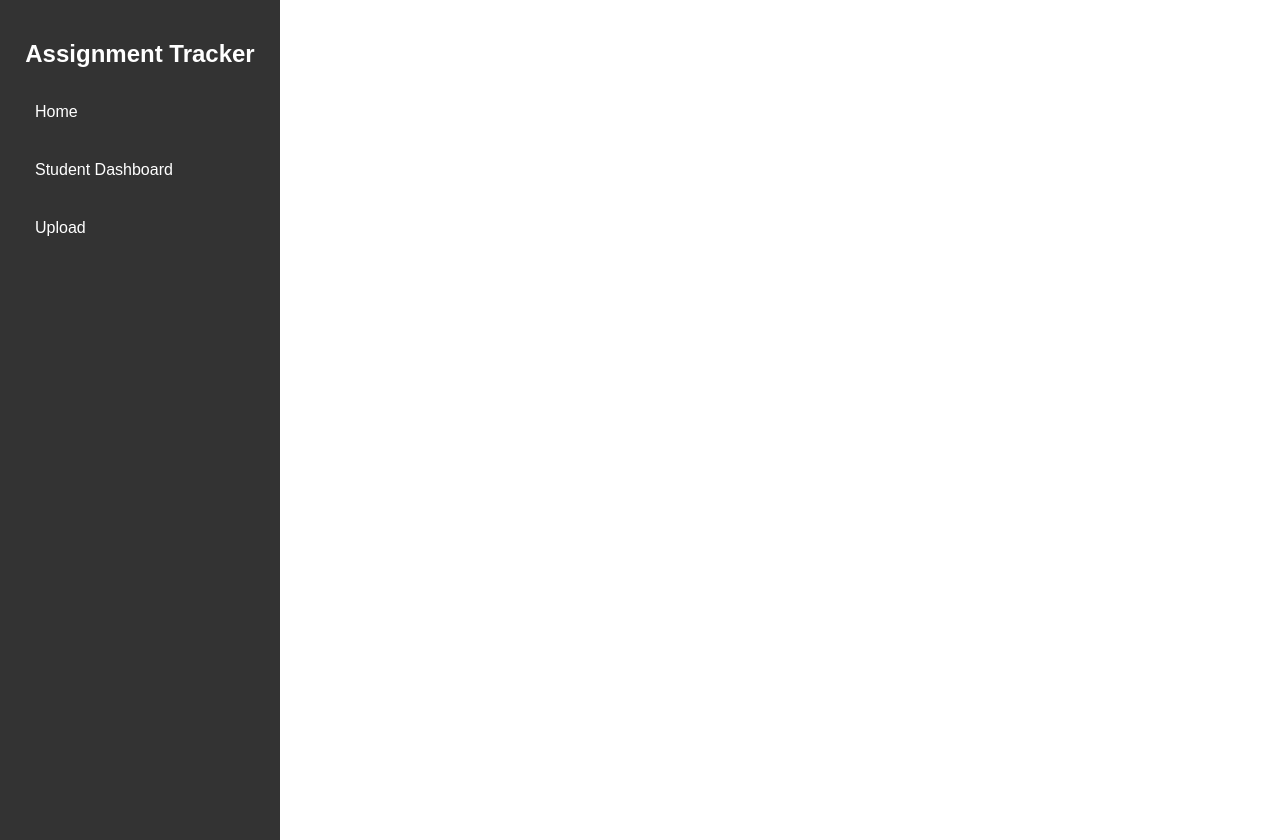
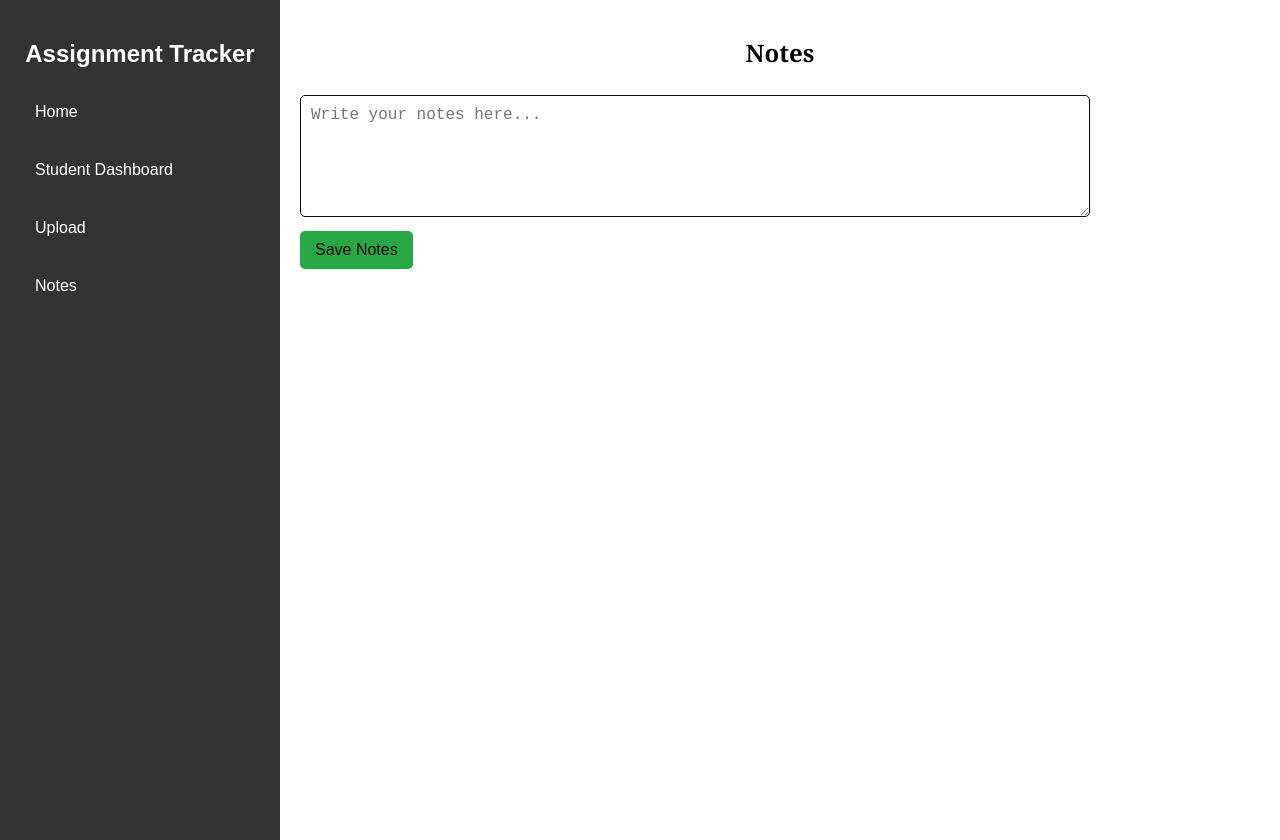
Before and after one commit to jahnvi09/website_demo, a React (Create React App) app: page /notes in a window 1280 px wide. Built offline with nearby package versions, Linux system fonts and the light colour scheme.

Commit message:
Fourth commit

```diff
--- a/src/App.js
+++ b/src/App.js
@@ -4,6 +4,7 @@ import Homej from './components/Homej';
 import LoginPage from './components/LoginPage';
 import Home from './components/Home';
 import Upload from './components/Upload';
+import Notes from './components/Notes';
 import Sidebar from './components/Sidebar';
 import RegistrationPage from './components/RegistrationPage';
 import ContactUs from './components/ContactUs';
@@ -31,6 +32,7 @@ function MainLayout() {
           <Route path="/login" element={<LoginPage />} />
           <Route path="/home" element={<Home />} />
           <Route path="/upload" element={<Upload />} />
+          <Route path="/notes" element={<Notes />} />
           <Route path="/register" element={<RegistrationPage />} />
           <Route path="/contact" element={<ContactUs />} />
 
--- a/src/components/ContactUs.css
+++ b/src/components/ContactUs.css
@@ -11,3 +11,45 @@
 li {
   margin: 10px 0;
 }
+
+textarea {
+  width: 80%;
+  height: 100px;
+  padding: 10px;
+  font-size: 16px;
+  border: 1px solid #100d0d;
+  border-radius: 5px;
+  margin-top: 10px;
+}
+
+button {
+  margin-top: 10px;
+  padding: 10px 15px;
+  font-size: 16px;
+  background-color: #28a745;
+  color: rgb(12, 11, 11);
+  border: none;
+  cursor: pointer;
+  border-radius: 5px;
+}
+
+button:hover {
+  background-color: #218838;
+}
+
+/* Pop-up Message */
+.popup {
+  margin-top: 20px;
+  padding: 10px;
+  background-color: #28a745;
+  color: rgb(8, 8, 8);
+  font-weight: bold;
+  border-radius: 5px;
+  display: inline-block;
+  animation: fadeOut 3s forwards;
+}
+
+@keyframes fadeOut {
+  0% { opacity: 1; }
+  100% { opacity: 0; }
+}
--- a/src/components/ContactUs.js
+++ b/src/components/ContactUs.js
@@ -1,8 +1,23 @@
-import React from 'react';
-import { Link, useNavigate } from 'react-router-dom';
-import './ContactUs.css'; // Create this CSS file for styling
+import React, { useState } from 'react';
+import './ContactUs.css';
 
 function ContactUs() {
+  const [message, setMessage] = useState('');
+  const [showPopup, setShowPopup] = useState(false);
+
+  const handleSubmit = (e) => {
+    e.preventDefault();
+    if (message.trim() === '') {
+      alert('Please enter your message before submitting.');
+      return;
+    }
+
+    setShowPopup(true); // Show confirmation pop-up
+    setTimeout(() => setShowPopup(false), 3000); // Hide pop-up after 3 seconds
+
+    setMessage(''); // Clear text area
+  };
+
   return (
     <div className="contact-container">
       <h2>Contact Us</h2>
@@ -12,6 +27,28 @@ function ContactUs() {
         <li>Phone: +1 (555) 123-4567</li>
         <li>Address: 1234 React Street, JS City</li>
       </ul>
+
+      {/* Message Box Form */}
+      <h3>Submit a Request</h3>
+      <form onSubmit={handleSubmit}>
+        <textarea
+          placeholder="Write your issue here..."
+          value={message}
+          onChange={(e) => setMessage(e.target.value)}
+          rows="5"
+          cols="50"
+          required
+        />
+        <br />
+        <button type="submit">Send</button>
+      </form>
+
+      {/* Pop-up Confirmation Message */}
+      {showPopup && (
+        <div className="popup">
+          Your message has been sent! Expect a reply within 24 hours.
+        </div>
+      )}
     </div>
   );
 }
--- /dev/null
+++ b/src/components/Notes.css
@@ -0,0 +1,28 @@
+.notes-container {
+    padding: 20px;
+    text-align: center;
+}
+
+textarea {
+    width: 80%;
+    height: 200px;
+    padding: 10px;
+    font-size: 16px;
+    border: 1px solid #ccc;
+    border-radius: 5px;
+}
+
+button {
+    margin-top: 10px;
+    padding: 10px 15px;
+    font-size: 16px;
+    background-color: #007bff;
+    color: rgb(9, 9, 9);
+    border: none;
+    cursor: pointer;
+    border-radius: 5px;
+}
+
+button:hover {
+    background-color: #0056b3;
+}
--- /dev/null
+++ b/src/components/Notes.js
@@ -0,0 +1,30 @@
+import React, { useState } from 'react';
+
+const Notes = () => {
+    const [note, setNote] = useState('');
+
+    const saveNoteToFile = () => {
+        const blob = new Blob([note], { type: 'text/plain' });
+        const link = document.createElement('a');
+        link.href = URL.createObjectURL(blob);
+        link.download = 'student_notes.txt';
+        link.click();
+    };
+
+    return (
+        <div className="notes-container">
+            <h1>Notes</h1>
+            <textarea
+                placeholder="Write your notes here..."
+                value={note}
+                onChange={(e) => setNote(e.target.value)}
+                rows="10"
+                cols="50"
+            />
+            <br />
+            <button onClick={saveNoteToFile}>Save Notes</button>
+        </div>
+    );
+};
+
+export default Notes;  //
--- a/src/components/Sidebar.js
+++ b/src/components/Sidebar.js
@@ -16,6 +16,9 @@ function Sidebar() {
         <li>
           <Link to="/upload">Upload</Link> {/* Navigates to Upload.js */}
         </li>
+        <li>
+          <Link to="/notes">Notes</Link> {/* Navigates to Upload.js */}
+        </li>
       </ul>
     </div>
   );
```
Lines whose indentation alone changed are shown as unchanged.
